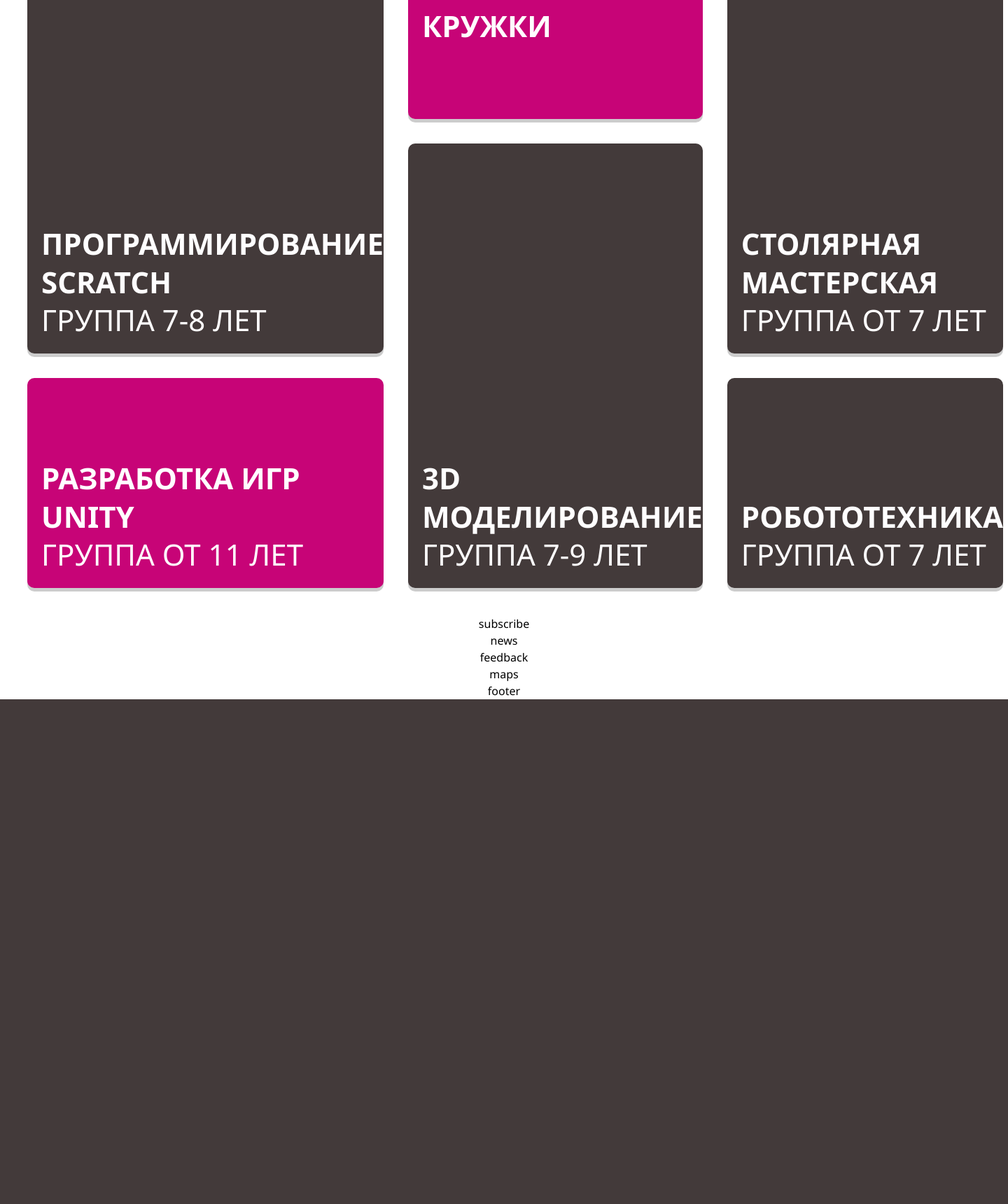
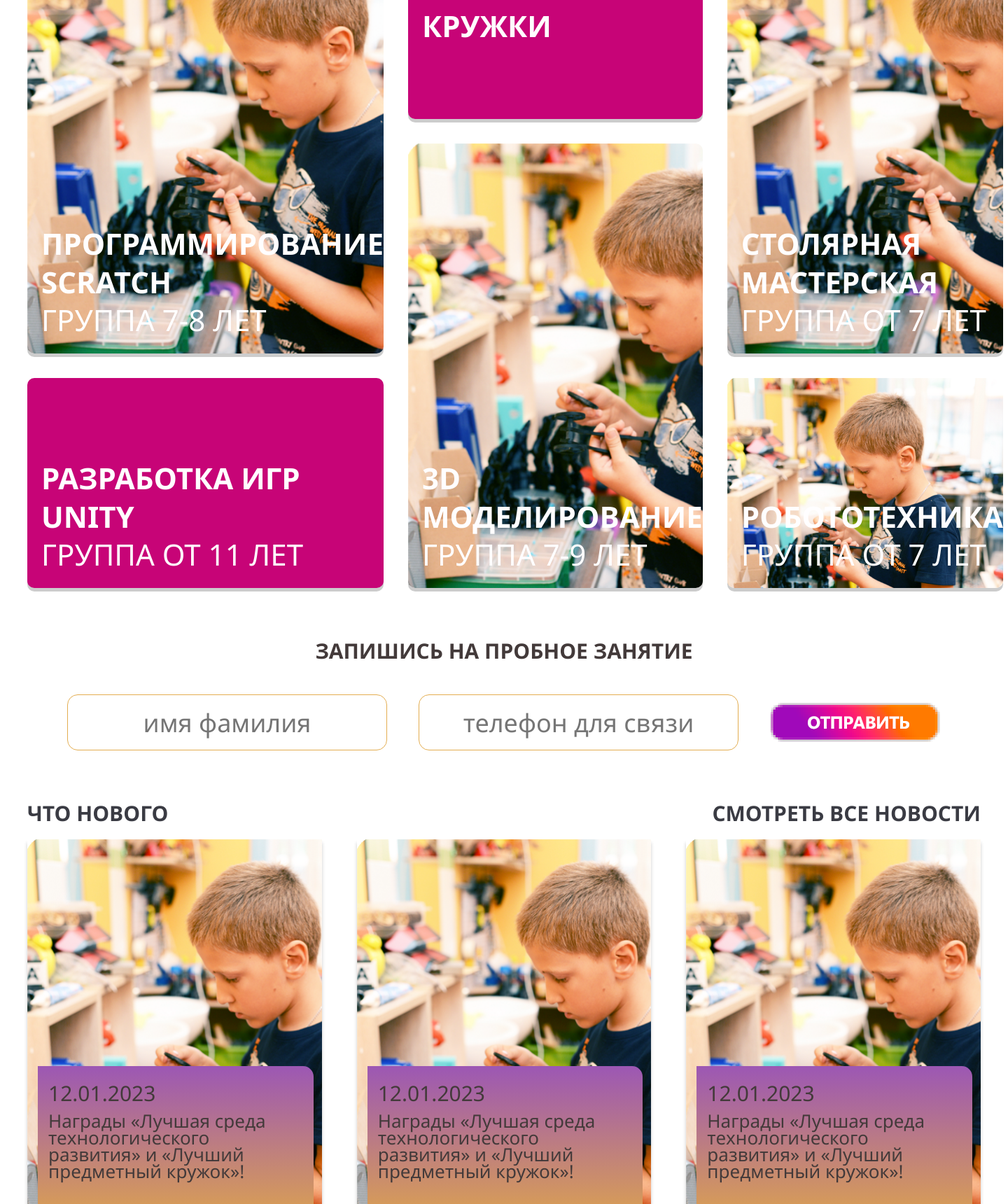
Before and after one commit to Mart-V-V/prisma, a PHP site: page / in a window 1440 px wide. Shown: the part 1200-2920 px from the top of the page at 70% size. Before the commit the page ends 2199 px from the top, so only its background shows below. Run offline with PHP 8.4, Linux system fonts and the light colour scheme.

Commit message:
add block subscribe & news

```diff
--- a/html/css/style.css
+++ b/html/css/style.css
@@ -197,7 +197,8 @@ body {
 }
 .block_grid-item.item-1 {
   grid-area: b1;
-  background-color: #433a3a;
+  background: url(/html/img/img-back-test.png);
+  background-size: cover;
 }
 .block_grid-item.item-2 {
   justify-content: center;
@@ -207,7 +208,8 @@ body {
 }
 .block_grid-item.item-3 {
   grid-area: b3;
-  background-color: #433a3a;
+  background: url(/html/img/img-back-test.png);
+  background-size: cover;
 }
 .block_grid-item.item-4 {
   grid-area: b4;
@@ -215,15 +217,95 @@ body {
 }
 .block_grid-item.item-5 {
   grid-area: b5;
-  background-color: #433a3a;
+  background: url(/html/img/img-back-test.png);
+  background-size: cover;
 }
 .block_grid-item.item-6 {
   grid-area: b6;
-  background-color: #433a3a;
+  background: url(/html/img/img-back-test.png);
+  background-size: cover;
 }
 .block_grid-item .title {
   font-weight: 700;
 }
 .block_grid-item .desc {
   font-weight: 500;
+}
+
+.subscribe {
+  display: flex;
+  flex-direction: column;
+  align-items: center;
+  padding: 39px;
+}
+.subscribe-title {
+  margin-bottom: 50px;
+  font-size: 30px;
+  font-weight: 700;
+  color: #433a3a;
+  text-transform: uppercase;
+}
+.subscribe-form form {
+  display: flex;
+  flex-direction: row;
+  align-items: center;
+}
+.subscribe-form input[type=text] {
+  width: 457px;
+  height: 80px;
+  margin-right: 45px;
+  border-radius: 15px;
+  border: 1px solid #e3ad50;
+  text-align: center;
+  font-size: 36px;
+  color: #000000;
+}
+
+.news {
+  width: 100%;
+  padding: 39px;
+}
+.news-title {
+  width: 100%;
+  display: flex;
+  flex-direction: row;
+  justify-content: space-between;
+  margin-bottom: 25px;
+  text-transform: uppercase;
+  font-size: 30px;
+  font-weight: 700;
+  color: #3a3b43;
+}
+.news-title a {
+  color: #3a3b43;
+}
+.news-items {
+  width: 100%;
+  display: grid;
+  grid-template-columns: repeat(3, 1fr);
+  grid-template-rows: 546px;
+  gap: 50px;
+}
+.news-item {
+  display: flex;
+  flex-direction: row;
+  align-items: flex-end;
+  background: url(/html/img/img-back-test.png);
+  background-size: cover;
+  box-shadow: 0 5px 5px rgba(0, 0, 0, 0.2);
+}
+.news-item-desc {
+  margin: 0 12px 0 15px;
+  padding: 27px 15px;
+  border-radius: 0 15px 15px 0;
+  background: linear-gradient(#9c57b4, #dca250);
+  height: 222px;
+  font-size: 26px;
+  color: #433a3a;
+}
+.news-item-desc span {
+  margin-bottom: 15px;
+  display: block;
+  font-size: 30px;
+  color: #433a3a;
 }/*# sourceMappingURL=style.css.map */
--- a/html/css/style.scss
+++ b/html/css/style.scss
@@ -133,7 +133,8 @@ body {
         line-height: 1.3;
         &.item-1 {
             grid-area: b1;
-            background-color: #433a3a;
+            background: url(/html/img/img-back-test.png);
+            background-size: cover;
         }
         &.item-2 {
             justify-content: center;
@@ -143,7 +144,8 @@ body {
         }
         &.item-3 {
             grid-area: b3;
-            background-color: #433a3a;
+            background: url(/html/img/img-back-test.png);
+            background-size: cover;
         }
         &.item-4 {
             grid-area: b4;
@@ -151,11 +153,13 @@ body {
         }
         &.item-5 {
             grid-area: b5;
-            background-color: #433a3a;
+            background: url(/html/img/img-back-test.png);
+            background-size: cover;
         }
         &.item-6 {
             grid-area: b6;
-            background-color: #433a3a;
+            background: url(/html/img/img-back-test.png);
+            background-size: cover;
         }
         .title {
             font-weight: 700;
@@ -167,12 +171,86 @@ body {
 }
 
 .subscribe {
+    display: flex;
+    flex-direction: column;
+    align-items: center;
+    padding: 39px;
+    &-title {
+        margin-bottom: 50px;
+        font-size: 30px;
+        font-weight: 700;
+        color: #433a3a;
+        text-transform: uppercase;
+    }
+    &-form {
+        form {
+            display: flex;
+            flex-direction: row;
+            align-items: center;
+        }
+        input[type="text"] {
+            width: 457px;
+            height: 80px;
+            margin-right: 45px;
+            border-radius: 15px;
+            border: 1px solid #e3ad50;
+            text-align: center;
+            font-size: 36px;
+            color: #000000;
+        }
+    }
 
 }
 .news {
+    width: 100%;
+    padding: 39px;
+    &-title {
+        width: 100%;
+        display: flex;
+        flex-direction: row;
+        justify-content: space-between;
+        margin-bottom: 25px;
+        text-transform: uppercase;
+        font-size: 30px;
+        font-weight: 700;
+        color: #3a3b43;
+        a {
+            color: #3a3b43;
+        }
+    }
+    &-items {
+        width: 100%;
+        display: grid;
+        grid-template-columns: repeat(3, 1fr);
+        grid-template-rows: 546px;
+        gap: 50px;
+    }
+    &-item {
+        display: flex;
+        flex-direction: row;
+        align-items: flex-end;
+        background: url(/html/img/img-back-test.png);
+        background-size: cover;
+        box-shadow: 0 5px 5px rgba($color: #000, $alpha: .2);
+        &-desc{
+            margin: 0 12px 0 15px;
+            padding: 27px 15px;
+            border-radius: 0 15px 15px 0;
+            background: linear-gradient(#9c57b4, #dca250);
+            height: 222px;
+            font-size: 26px;
+            color: #433a3a;
+            span {
+                margin-bottom: 15px;
+                display: block;
+                font-size: 30px;
+                color: #433a3a;
+            }
+        }
+    }
 
 }
-.feedback {
+.reviews {
 
 }
 .maps {
--- a/html/index.html
+++ b/html/index.html
@@ -64,9 +64,43 @@
             <div class="desc">Группа от 7 лет</div>
         </div>
     </div>
-    <div class="subscribe">subscribe</div>
-    <div class="news">news</div>
-    <div class="feedback">feedback</div>
+    <div class="subscribe" id="top">
+        <div class="subscribe-title">Запишись на пробное занятие</div>
+        <div class="subscribe-form">
+            <form action="">
+                <input type="text" placeholder="имя фамилия">
+                <input type="text" placeholder="телефон для связи">
+                <input src="/html/img/subscribe-btn.png" type="image" value="">
+            </form>
+        </div>
+    </div>
+    <div class="news">
+        <div class="news-title">
+            <div class="news-title_left">Что нового</div>
+            <div class="news-tile-right"><a href="">Смотреть все новости</a></div>
+        </div>
+        <div class="news-items">
+            <div class="news-item">
+                <div class="news-item-desc">
+                    <span>12.01.2023</span>
+                    Награды «Лучшая среда технологического развития» и «Лучший  предметный кружок»!
+                </div>
+            </div>
+            <div class="news-item">
+                <div class="news-item-desc">
+                    <span>12.01.2023</span>
+                    Награды «Лучшая среда технологического развития» и «Лучший  предметный кружок»!
+                </div>
+            </div>
+            <div class="news-item">
+                <div class="news-item-desc">
+                    <span>12.01.2023</span>
+                    Награды «Лучшая среда технологического развития» и «Лучший  предметный кружок»!
+                </div>
+            </div>
+        </div>
+    </div>
+    <div class="reviews">reviews</div>
     <div class="maps">maps</div>
     <div class="footer">footer</div>
 </body>
```
Also changed, not shown: html/img/img-back-test.png (added), html/img/subscribe-btn.png (added).
